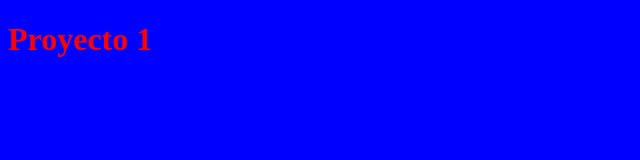
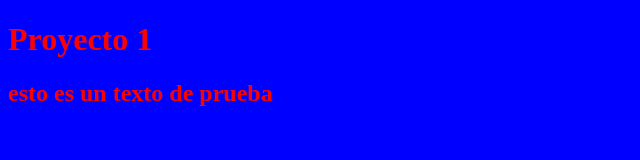
Before and after one commit to walalien/CursoGit, a plain HTML site: page index.html in a window 1280 px wide. Shown: the whole page, without its empty margins (0-640 px from the left). Drawn offline with Linux system fonts and the light colour scheme.

Commit message:
Update index.html

```diff
--- a/index.html
+++ b/index.html
@@ -6,5 +6,6 @@
     </head>
 <body>
     <h1>Proyecto 1</h1>
+    <h2>esto es un texto de prueba</h2>
 </body>
 </html>
```
